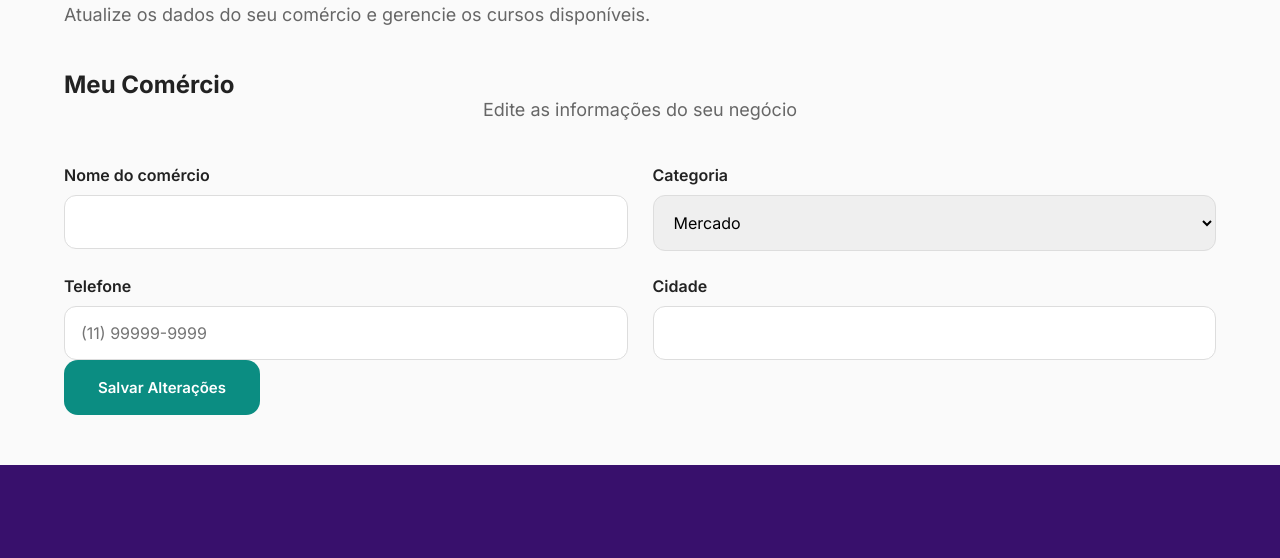
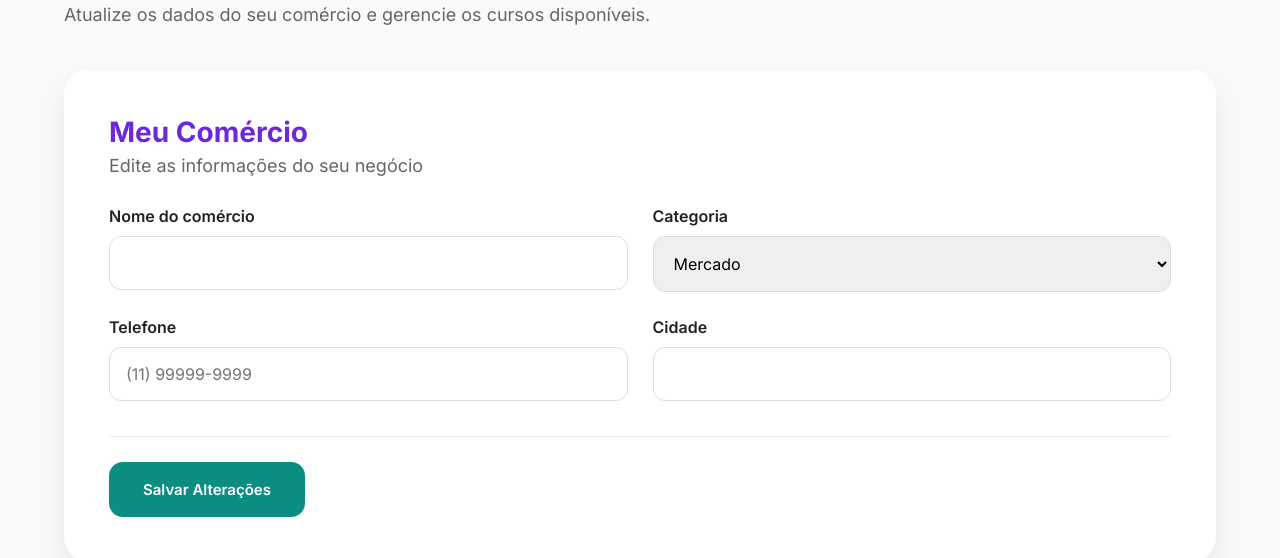
Before and after one commit to Financas-da-Quebrada/home-page, a plain HTML site: page editar.html in a window 1280 px wide. Shown: the part 242-800 px from the top of the page. Drawn offline with Linux system fonts and the light colour scheme.

Commit message:
style: ajusta cards de dashboard, modal, progresso, comercio e corrige botoes

```diff
--- a/css/style.css
+++ b/css/style.css
@@ -2749,3 +2749,48 @@ button.btn-secondary{
     transform:translateX(-50%) translateY(0);
 
 }
+/*====================================
+      EDITAR (seções e espaçamento)
+====================================*/
+
+.edit-section{
+
+    background:#fff;
+
+    padding:45px;
+
+    border-radius:25px;
+
+    box-shadow:0 15px 35px rgba(0,0,0,.08);
+
+    margin-bottom:35px;
+
+}
+
+.edit-section h2{
+
+    color:#6D28D9;
+
+    font-size:28px;
+
+    margin-bottom:6px;
+
+}
+
+.edit-section .subtitulo{
+
+    text-align:left;
+
+    margin-bottom:30px;
+
+}
+
+.edit-actions{
+
+    margin-top:35px;
+
+    padding-top:25px;
+
+    border-top:1px solid #eee;
+
+}
```
